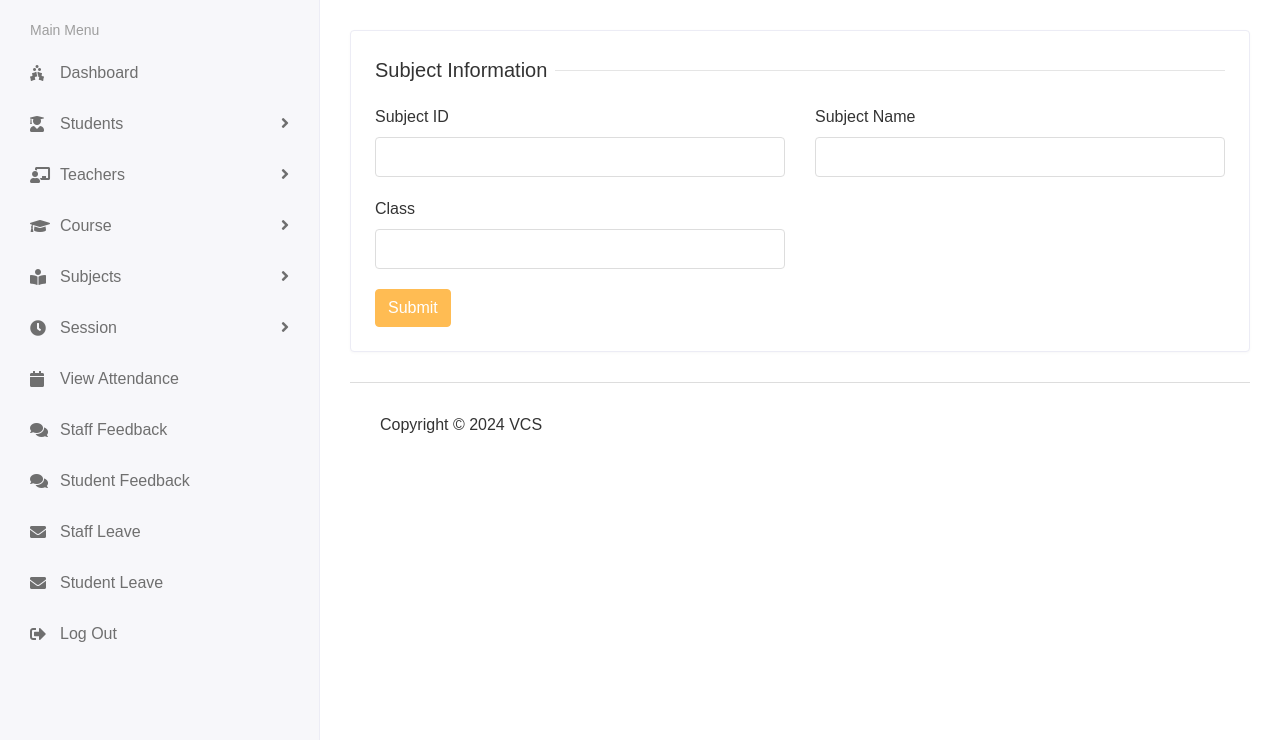
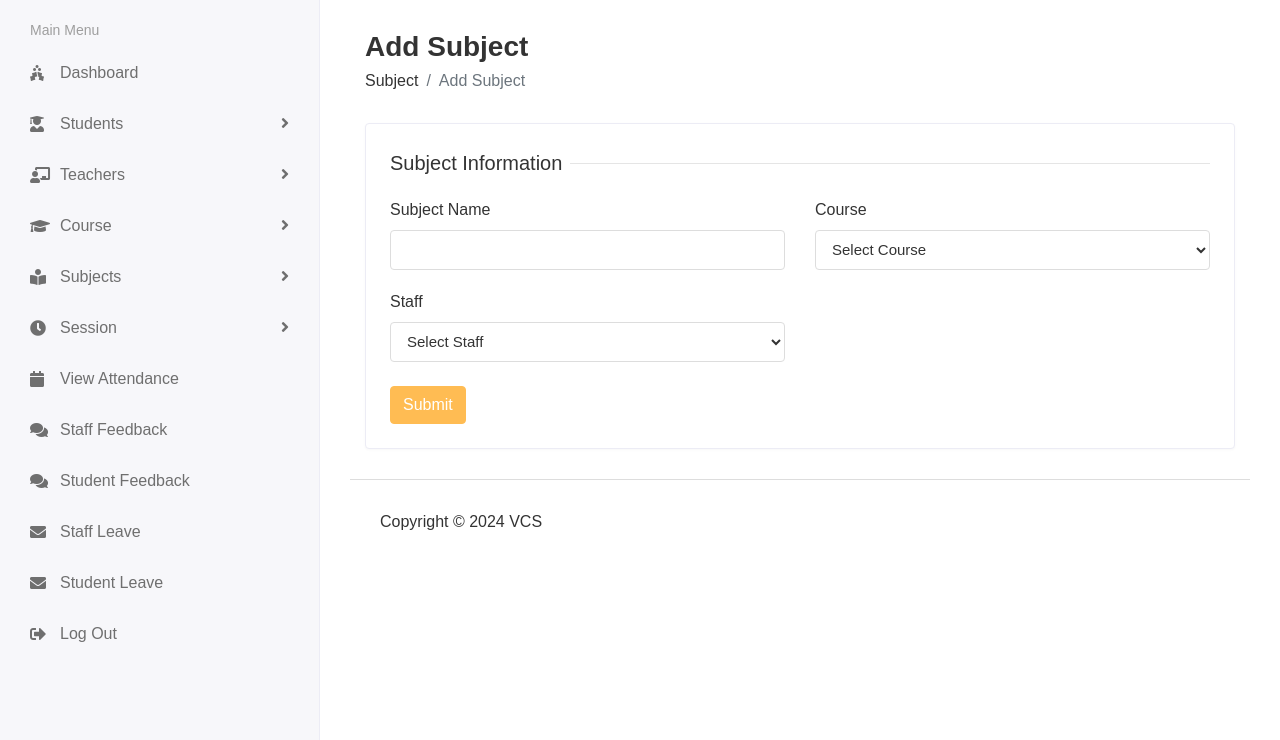
Before and after one commit to imjayjoshi/ClassManagementSystem, a Django app: page /Hod/Subject/Add in a window 1280 px wide. Shown: the part 60-800 px from the top of the page. Run offline with Django 5.2, Linux system fonts and the light colour scheme; a user stored in the database is signed in; data comes from the database, SQL or seed files in the repository; both versions use the stored data as it was after the commit; some libraries are stand-ins or nearby versions; some web fonts are replaced.

Commit message:
add subject

```diff
--- a/CMS/CMS/Hod_views.py
+++ b/CMS/CMS/Hod_views.py
@@ -306,4 +306,11 @@
 #Subject CRUD
 @login_required(login_url='/')
 def Add_Subject(request):
-    return render(request, 'Hod/add_subject.html')
+    course = Course.objects.all()
+    staff = Staff.objects.all()
+
+    context = {
+        'course' : course ,
+        'staff' : staff ,
+    }
+    return render(request, 'Hod/add_subject.html' , context)
--- a/CMS/CMS_APP/models.py
+++ b/CMS/CMS_APP/models.py
@@ -50,3 +50,10 @@
 
     def __str__(self):
         return self.admin.username
+
+class Subject(models.Model):
+    name = models.CharField(max_length = 100)
+    course = models.ForeignKey(Course , on_delete = models.CASCADE)
+    staff = models.ForeignKey(Staff , on_delete = models.CASCADE)
+    created_at = models.DateTimeField(auto_now_add = True)
+    updated_at = models.DateTimeField(auto_now_add = True)
--- a/CMS/template/Hod/add_subject.html
+++ b/CMS/template/Hod/add_subject.html
@@ -1,5 +1,18 @@
 {% extends 'base.html' %}
 {% block content %}
+<div class="content container-fluid">
+    <div class="page-header">
+        <div class="row align-items-center">
+            <div class="col">
+                <h3 class="page-title">Add Subject</h3>
+                <ul class="breadcrumb">
+                    <li class="breadcrumb-item"><a href="subjects.html">Subject</a></li>
+                    <li class="breadcrumb-item active">Add Subject</li>
+                </ul>
+            </div>
+        </div>
+    </div>
+    {% include 'includes/messages.html' %}
     <div class="row">
         <div class="col-sm-12">
             <div class="card">
@@ -11,23 +24,29 @@
                             </div>
                             <div class="col-12 col-sm-6">
                                 <div class="form-group">
-                                <label>Subject ID</label>
-                                <input type="text" class="form-control" name="subject_id">
-                            </div>
-                        </div>
-                        <div class="col-12 col-sm-6">
-                            <div class="form-group">
                                     <label>Subject Name</label>
                                     <input type="text" class="form-control" name="subject_name">
                                 </div>
                             </div>
                             <div class="col-12 col-sm-6">
-                            <div class="form-group">
-                                <label>Class</label>
-                                <input type="text" class="form-control" name="class">
+                                <label>Course</label>
+                                <select class="form-control" name="course_id" required>
+                                    <option value="">Select Course</option>
+                                    {% for i in course %}
+                                    <option value="{{i.id}}">{{i.name}}</option>
+                                    {% endfor %}
+                                </select>
                             </div>
+                            <div class="col-12 col-sm-6">
+                                <label>Staff</label>
+                                <select class="form-control" name="course_id" required>
+                                    <option value="">Select Staff</option>
+                                    {% for i in staff %}
+                                    <option value="{{i.id}}">{{i.admin.first_name}}&nbsp;{{i.admin.last_name}}</option>
+                                    {% endfor %}
+                                </select>
                             </div>
-                        <div class="col-12">
+                            <div class="col-12 mt-4">
                                 <button type="submit" class="btn btn-primary">Submit</button>
                             </div>
                         </div>
@@ -36,5 +55,6 @@
             </div>
         </div>
     </div>
+</div>
 
 {% endblock %}
--- a/CMS/template/includes/sidebar.html
+++ b/CMS/template/includes/sidebar.html
@@ -10,7 +10,7 @@
                     <a href="{% url 'hod_home' %}"><i class="fas fa-holly-berry"></i> <span>Dashboard</span></a>
                 </li>
                 <li class="submenu">
-                    <a href="#"><i class="fas fa-user-graduate"></i> <span> Students</span> <span
+                    <a href="#"><i class="fas fa-user-graduate"></i> <span>Students</span> <span
                             class="menu-arrow"></span></a>
                     <ul>
                         <li><a href="{% url 'Add_Student' %}">Add Student</a></li>
@@ -38,7 +38,7 @@
                             class="menu-arrow"></span></a>
                     <ul>
                         <li><a href="{% url 'Add_Subject' %}">Add Subject</a></li>
-                        <li><a href="{% url 'View_Subject' %}">View Subject</a></li>
+                        <li><a href="#">View Subject</a></li>
                     </ul>
                 </li>
                 <li class="submenu">
```
Also changed, not shown: CMS/db.sqlite3. Lines whose indentation alone changed are shown as unchanged.
